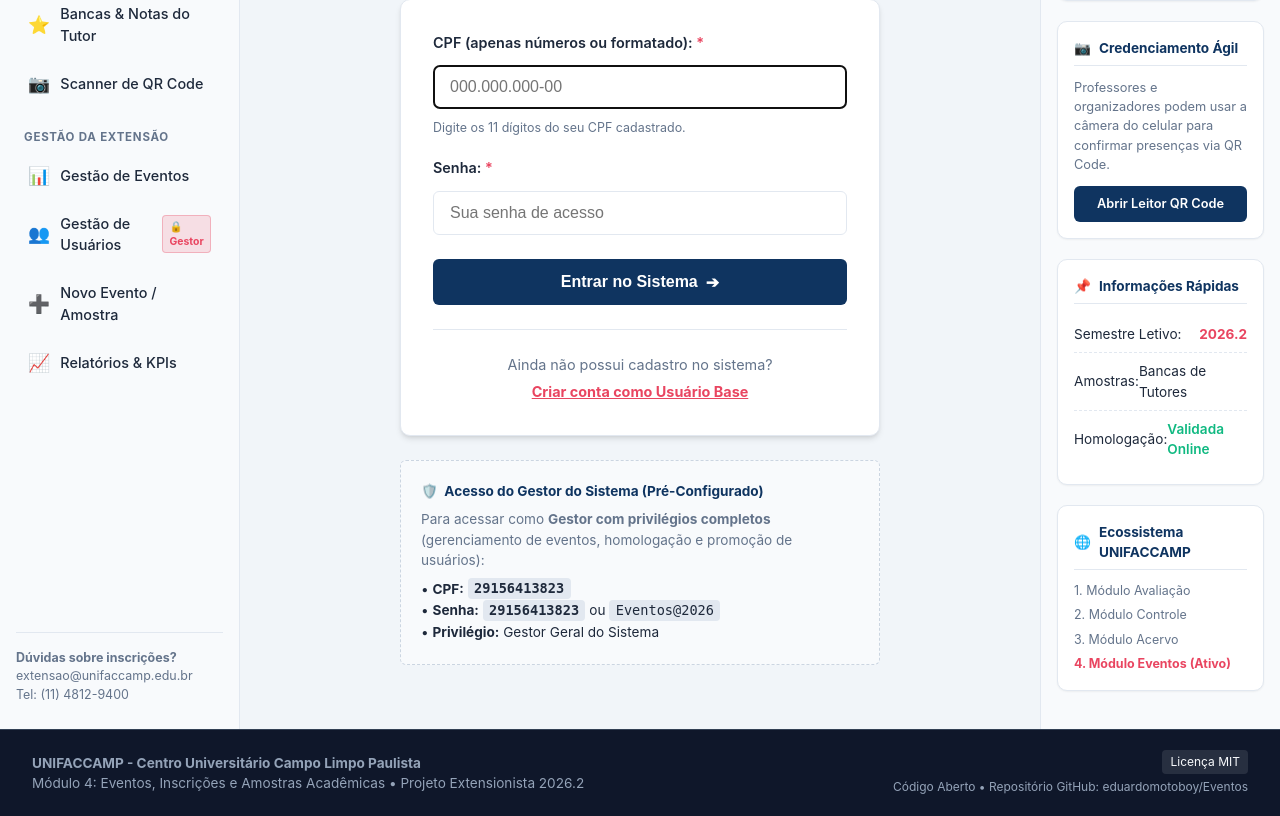
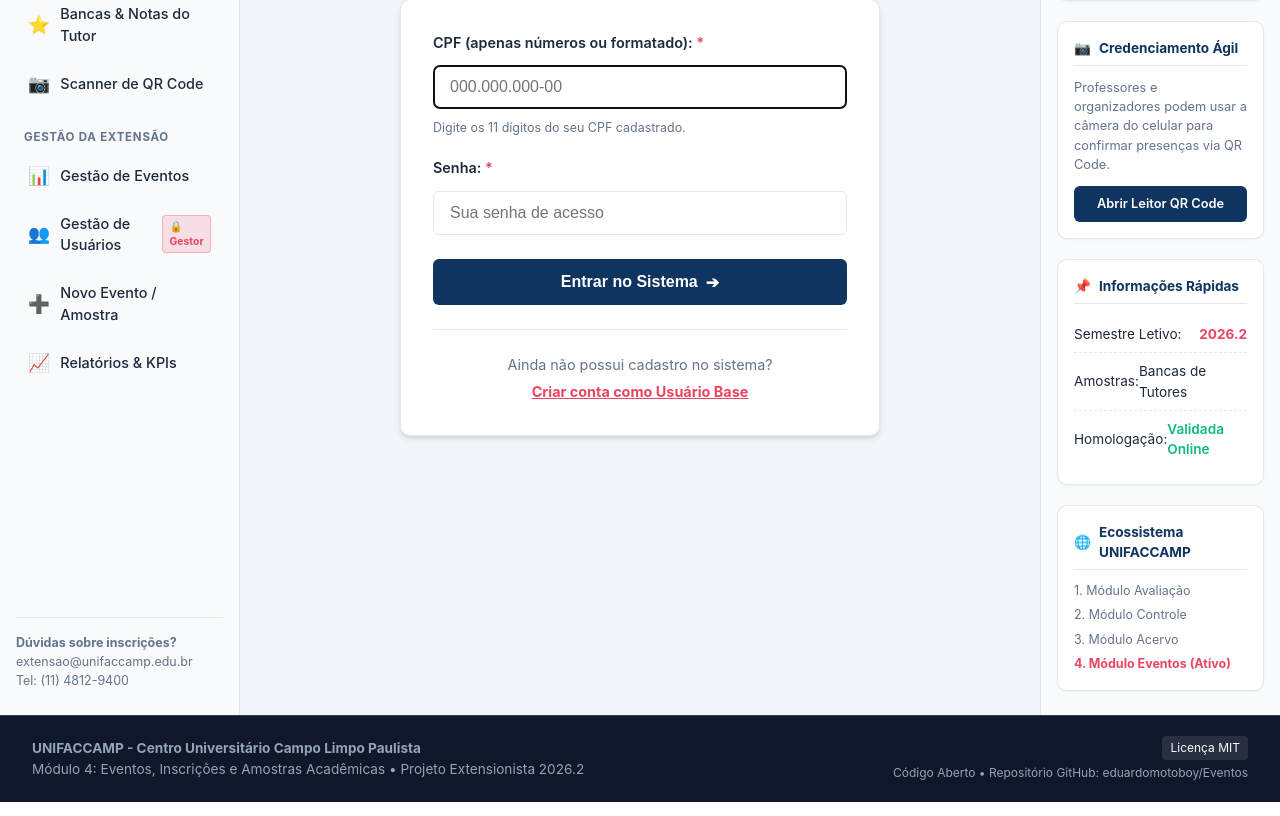
Before and after one commit to eduardomotoboy/Eventos, a FastAPI app: page /login in a window 1280 px wide. Shown: the part 402-1218 px from the top of the page. Run offline with FastAPI, Linux system fonts and the light colour scheme.

Commit message:
fix(security): remocao completa de dados de credenciais da interface para producao e documentacao de isolamento de bancas

```diff
--- a/templates/gestao_usuarios.html
+++ b/templates/gestao_usuarios.html
@@ -5,7 +5,7 @@
 ARQUIVO: templates/gestao_usuarios.html
 PROJETO: Eventos (Módulo de Inscrição e Extensão Universitária - UNIFACCAMP)
 DESCRIÇÃO: Painel administrativo de controle de usuários e gestão de privilégios.
-           Exclusivo para o Gestor do Sistema (CPF 29156413823):
+           Exclusivo para o Gestor do Sistema:
            - Permite pesquisar usuários por CPF (ou nome)
            - Exibe listagem completa com dados de contato e data de cadastro
            - Permite ao gestor alterar o perfil de qualquer usuário a qualquer momento:
@@ -99,7 +99,7 @@ REGRA DE CONFORMIDADE: Todo o código possui comentários detalhados e explicati
                     id="busca-cpf"
                     name="busca"
                     class="form-control"
-                    placeholder="Digite o CPF (ex: 29156413823) ou parte do nome..."
+                    placeholder="Digite o CPF ou parte do nome do usuário..."
                     value="{{ busca or '' }}"
                     style="width: 100%; padding: 0.65rem 0.9rem; border: 1px solid var(--border-color); border-radius: var(--border-radius-sm); font-size: 0.95rem;"
                 >
--- a/templates/login.html
+++ b/templates/login.html
@@ -5,7 +5,7 @@
 ARQUIVO: templates/login.html
 PROJETO: Eventos (Módulo de Inscrição e Extensão Universitária - UNIFACCAMP)
 DESCRIÇÃO: Tela de autenticação de usuários baseada em CPF e Senha.
-           Permite acesso ao Gestor do Sistema (CPF pré-configurado: 29156413823),
+           Permite acesso ao Gestor do Sistema,
            Professores Tutores e Usuários Base da comunidade acadêmica.
            Conta com máscara dinâmica de CPF e direcionamento ao cadastro.
 REGRA DE CONFORMIDADE: Todo o código possui comentários detalhados e explicativos.
@@ -111,21 +111,5 @@ REGRA DE CONFORMIDADE: Todo o código possui comentários detalhados e explicati
         </div>
     </div>
 
-    <!-- Quadro de Apoio: Credenciais do Gestor Pré-Configurado -->
-    <div style="margin-top: 1.5rem; background-color: #f8fafc; border: 1px dashed #cbd5e1; border-radius: var(--border-radius-sm); padding: 1.25rem; font-size: 0.85rem;">
-        <div style="font-weight: 700; color: var(--color-primary); margin-bottom: 0.5rem; display: flex; align-items: center; gap: 0.4rem;">
-            <span>🛡️</span>
-            <span>Acesso do Gestor do Sistema (Pré-Configurado)</span>
-        </div>
-        <p style="color: var(--text-muted); margin-bottom: 0.5rem;">
-            Para acessar como <strong>Gestor com privilégios completos</strong> (gerenciamento de eventos, homologação e promoção de usuários):
-        </p>
-        <ul style="list-style: none; padding-left: 0; line-height: 1.6; color: var(--text-primary);">
-            <li>• <strong>CPF:</strong> <code style="background: #e2e8f0; padding: 0.15rem 0.4rem; border-radius: 4px; font-weight: 700;">29156413823</code></li>
-            <li>• <strong>Senha:</strong> <code style="background: #e2e8f0; padding: 0.15rem 0.4rem; border-radius: 4px; font-weight: 700;">29156413823</code> ou <code style="background: #e2e8f0; padding: 0.15rem 0.4rem; border-radius: 4px;">Eventos@2026</code></li>
-            <li>• <strong>Privilégio:</strong> Gestor Geral do Sistema</li>
-        </ul>
-    </div>
-
 </div>
 {% endblock %}
```
Also changed, not shown: README.md.
